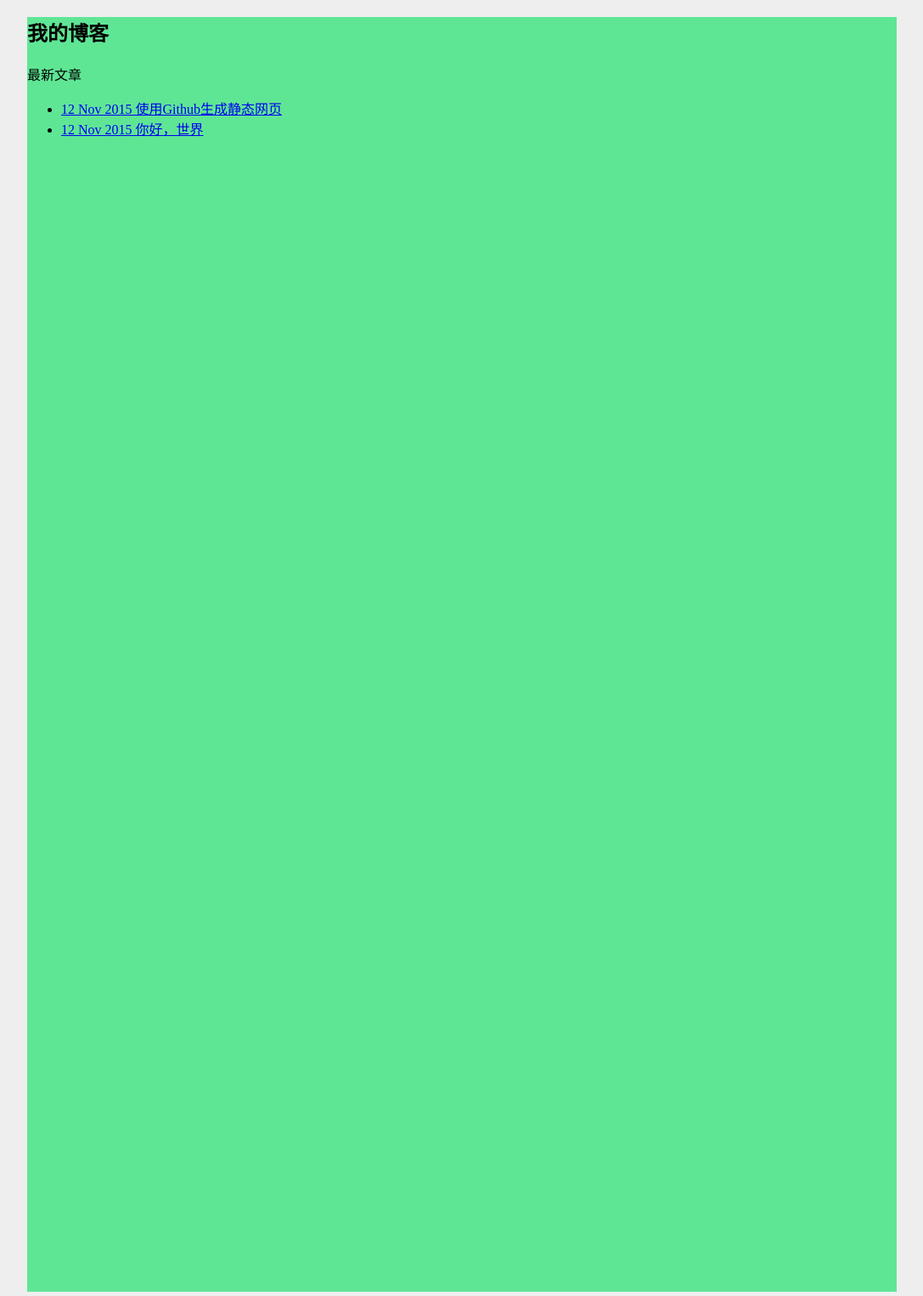
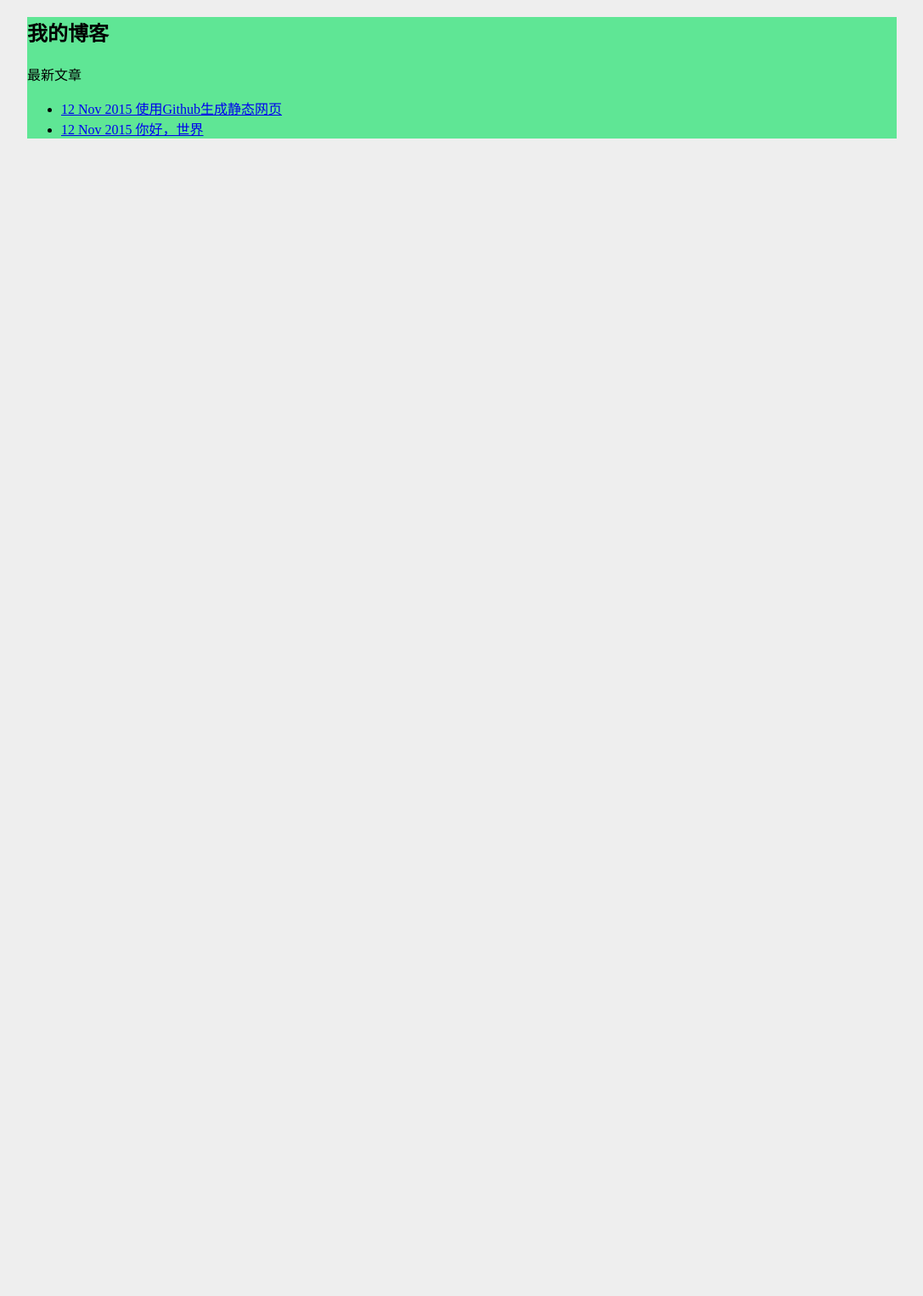
Before and after one commit to suqingdong/jekyll_demo, a Jekyll site: the page built from index.html, in a window 1280 px wide. Shown: the whole page at 85% size, without its empty margins (96-1183 px from the left). Built offline with Jekyll 4.4.1, drawn with Linux system fonts in a browser that asks for light colours; after the commit the page ends 900 px from its top, so only the background shows below that.

Commit message:
Update default.html

```diff
--- a/_layouts/default.html
+++ b/_layouts/default.html
@@ -13,7 +13,7 @@
 		.content{
 			background: #5FE695;
 			width: 80%;
-			height: 1500px;
+			height: auto;
 			margin: 5px auto;
 		}
 	</style>
```
